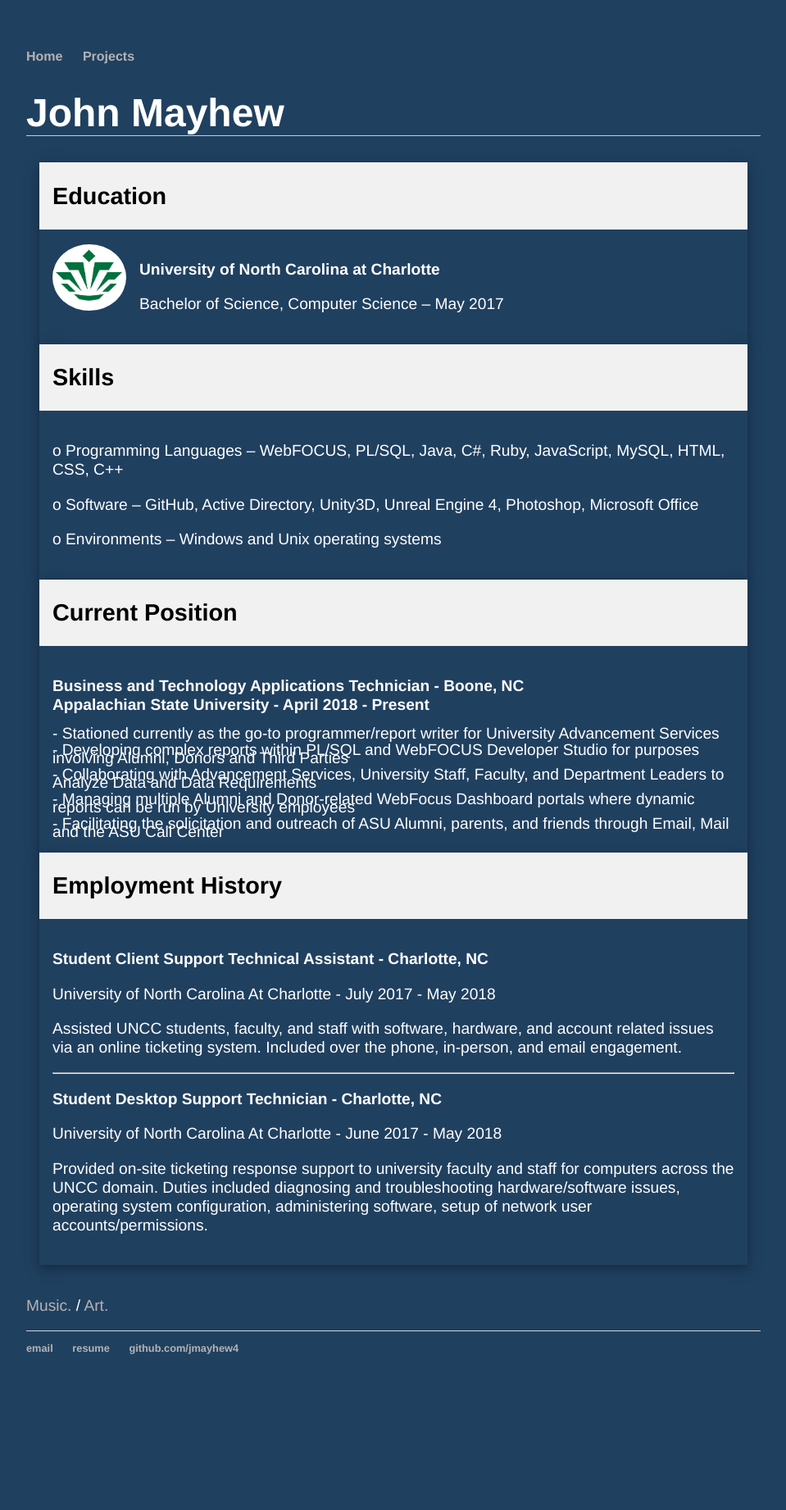
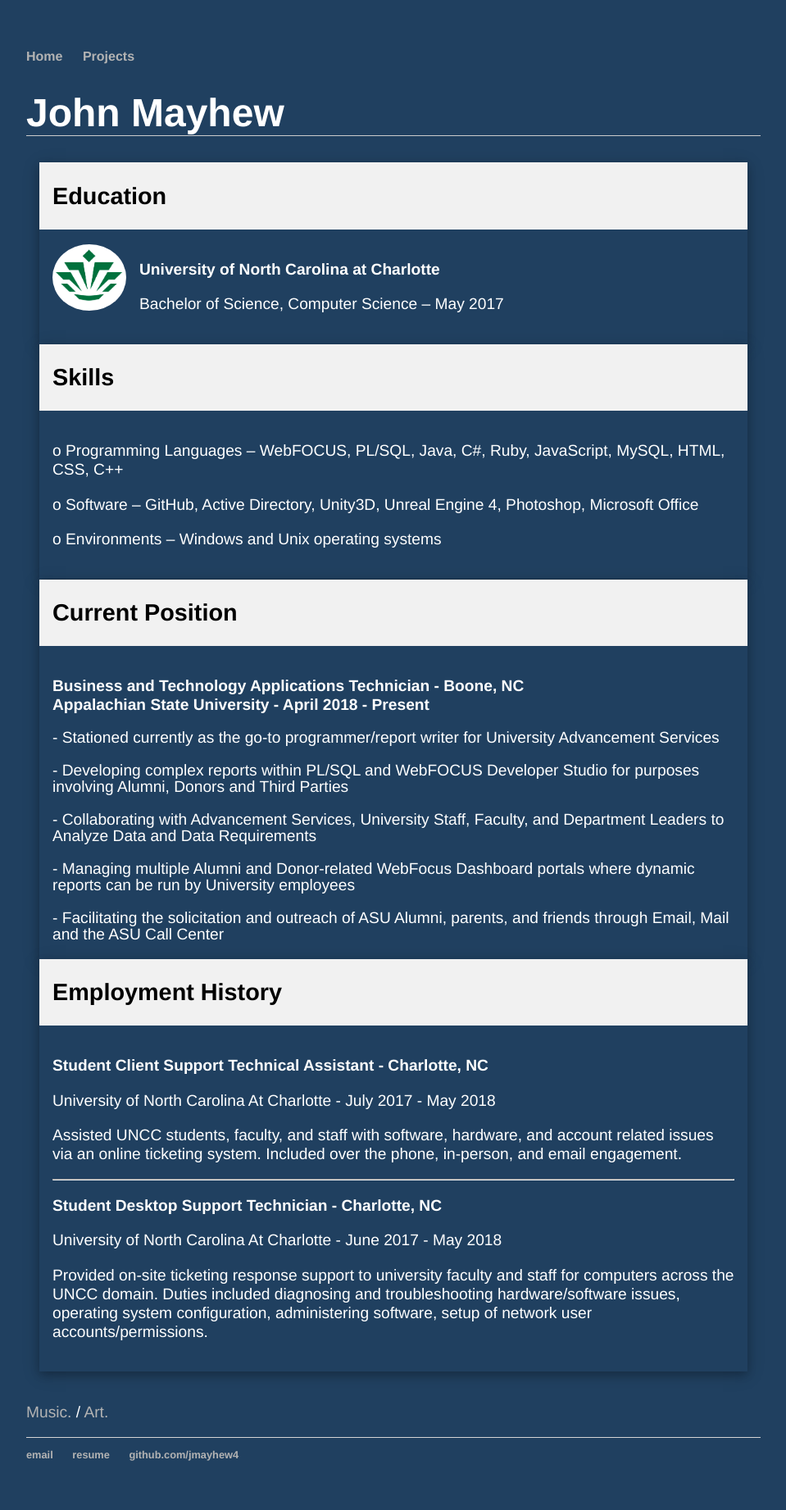
Before and after one commit to jmayhew4/jmayhew4.github.io, a Jekyll site: the page built from index.html, in a window 1280 px wide. Shown: the whole page at 82% size, without its empty margins (160-1119 px from the left). Built offline with Jekyll 4.4.1, drawn with Linux system fonts in a browser that asks for light colours; before the commit the page ends 1712 px from its top, so only the background shows below that.

Commit message:
Update main.css

```diff
--- a/css/main.css
+++ b/css/main.css
@@ -23,7 +23,7 @@
 }
 
 .half-line {
-  line-height: 10px;
+  line-height: 20px;
 }
 h1 {
     font-size: 3em;
```
